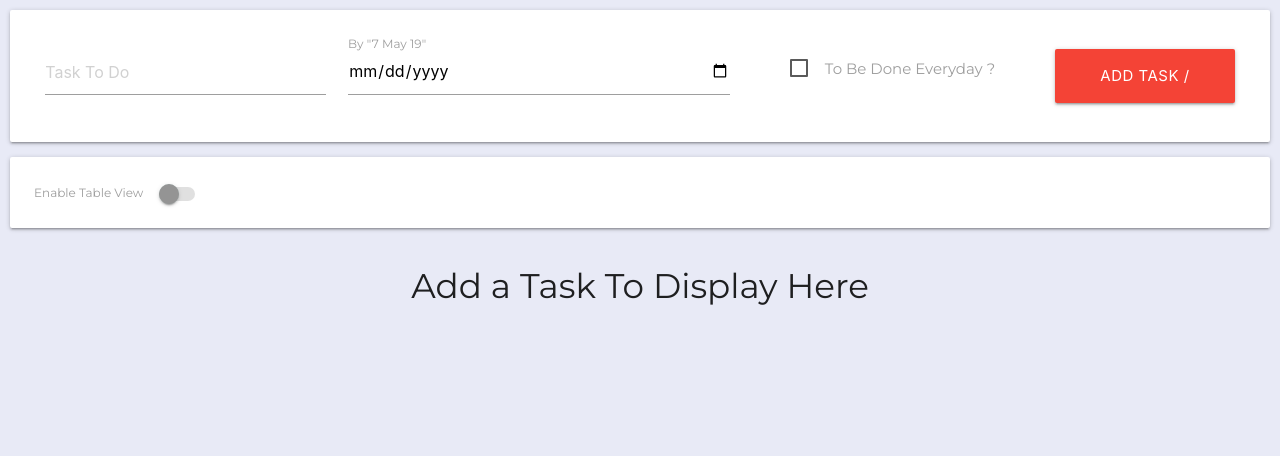
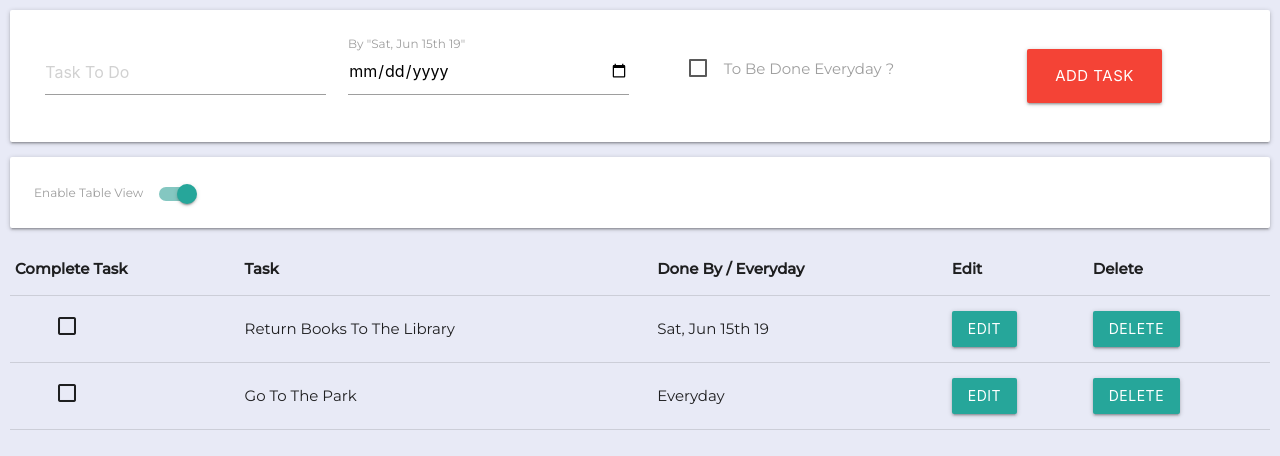
Before and after one commit to sidd-92/todo-react-new, a React (Create React App) app: page / in a window 1280 px wide. Both pictures are taken after a click on the label "Enable Table View". Shown: the top 456 px of the page. Built offline with nearby package versions, Linux system fonts and the light colour scheme.

Commit message:
Table View Changes

```diff
--- a/src/App.css
+++ b/src/App.css
@@ -1,22 +1,27 @@
-.container{
+.container {
   margin-top: 40px;
 }
 
-.positionToast{
+.positionToast {
   position: relative;
   bottom: -300px;
-  left:-590px;
+  left: -590px;
 }
 
-.card-action button{
+.card-action button {
   margin: 10px;
 }
 
-.completedText{
+.completedText {
   text-decoration: line-through;
 }
 
-.positionEveryday{
+.positionEveryday {
   position: relative;
-  top:7px;
+  top: 7px;
 }
+.alignCheckBoxTable {
+  justify-content: center;
+  margin-left: 40px;
+  cursor: pointer;
+}
--- a/src/App.js
+++ b/src/App.js
@@ -3,6 +3,9 @@ import React from 'react';
 import './App.css';
 import M from 'materialize-css';
 import Table from 'rc-table';
+import { TODO_LIST } from './constants/todolistsample';
+import Dialog from 'rc-dialog';
+import 'rc-dialog/assets/index.css';
 import moment from 'moment';
 class App extends React.Component {
   constructor(props) {
@@ -10,20 +13,42 @@ class App extends React.Component {
     this.state = {
       columns: [
         {
+          title: 'Complete Task',
+          dataIndex: '',
+          key: 'completeTask',
+          render: (text, record, index) => (
+            <div
+              className="alignCheckBoxTable"
+              onClick={e => this.completeTask(e, record, index)}>
+              <i className="material-icons">
+                {record.completed ? `check_box` : `check_box_outline_blank`}
+              </i>
+            </div>
+          )
+        },
+
+        {
           title: 'Task',
           dataIndex: 'task',
-          key: 'task'
+          key: 'task_id'
         },
         {
           title: 'Done By / Everyday',
           dataIndex: 'by',
-          key: 'by'
+          key: 'by_id'
         },
         {
           title: 'Edit',
           dataIndex: '',
           key: 'edit',
-          render: () => <button className="btn">Edit</button>
+          render: record => (
+            <button
+              disabled={record.completed}
+              className="btn"
+              onClick={e => this.handleEditTableButton(e, record)}>
+              Edit
+            </button>
+          )
         },
         {
           title: 'Delete',
@@ -33,6 +58,7 @@ class App extends React.Component {
         }
       ],
       listOfTasksByDay: [],
+      isEditable: false,
       tempText: '',
       completed: false,
       by: '',
@@ -54,6 +80,16 @@ class App extends React.Component {
     this.deleteCard = this.deleteCard.bind(this);
     this.deleteTask = this.deleteTask.bind(this);
     this.enableTableViewHandler = this.enableTableViewHandler.bind(this);
+    this.closeDialog = this.closeDialog.bind(this);
+    this.handleEditTableButton = this.handleEditTableButton.bind(this);
+  }
+
+  componentDidMount() {
+    this.setState({ listOfTasksByDay: TODO_LIST });
+  }
+  handleEditTableButton(e, record) {
+    let { task, by, key } = record;
+    this.setState({ isEditable: true });
   }
   handleText(e) {
     e.preventDefault();
@@ -71,7 +107,7 @@ class App extends React.Component {
     if (this.state.doneEveryday) {
       date = 'Everyday';
     } else {
-      date = moment(this.state.by).format('ddd, MMM Do YYYY');
+      date = moment(this.state.by).format('ddd, MMM Do YY');
     }
     if (
       this.state.tempText === '' ||
@@ -85,7 +121,11 @@ class App extends React.Component {
         classes: 'rounded red positionToast'
       });
     } else {
-      listOfTasksByDay.push({ task: this.state.tempText, by: date });
+      listOfTasksByDay.push({
+        task: this.state.tempText,
+        by: date,
+        key: this.randomString()
+      });
       this.setState(
         {
           listOfTasksByDay,
@@ -142,11 +182,24 @@ class App extends React.Component {
   enableTableViewHandler() {
     this.setState({ enableTableView: !this.state.enableTableView });
   }
+  closeDialog() {
+    this.setState({ isEditable: false });
+  }
+  randomString = () => {
+    var chars = '0123456789ABCDEFGHIJKLMNOPQRSTUVWXTZabcdefghiklmnopqrstuvwxyz';
+    var string_length = 8;
+    var randomstring = '';
+    for (var i = 0; i < string_length; i++) {
+      var rnum = Math.floor(Math.random() * chars.length);
+      randomstring += chars.substring(rnum, rnum + 1);
+    }
+    return randomstring;
+  };
   render() {
     return (
       <React.Fragment>
         <div className="row center-align card-panel">
-          <div className="input-field col s4 m4 l3">
+          <div className="input-field col s3 m3">
             <input
               id="todo_task"
               type="text"
@@ -155,7 +208,7 @@ class App extends React.Component {
               placeholder="Task To Do"
             />
           </div>
-          <div className="input-field col s4 m4 l4">
+          <div className="input-field col s3 m3">
             <input
               id="by_day"
               type="date"
@@ -164,9 +217,9 @@ class App extends React.Component {
               disabled={this.state.doneEveryday}
               onChange={e => this.handleDay(e)}
             />
-            <label htmlFor="by_day">By "7 May 19"</label>
+            <label htmlFor="by_day">By "Sat, Jun 15th 19"</label>
           </div>
-          <div className="col s2 m2 l3 positionEveryday">
+          <div className="col s3 m3 positionEveryday">
             <p>
               <label>
                 <input
@@ -182,11 +235,11 @@ class App extends React.Component {
               </label>
             </p>
           </div>
-          <div className="input-field col s2 m2 l2">
+          <div className="input-field col s3 m3">
             <button
               className="btn btn-large red"
               onClick={e => this.addToList(e)}>
-              Add Task / Todo
+              Add Task
             </button>
           </div>
         </div>
@@ -205,10 +258,7 @@ class App extends React.Component {
           </div>
         </div>
         {this.state.enableTableView ? (
-          <Table
-            columns={this.state.columns}
-            data={this.state.listOfTasksByDay}
-          />
+          <Table columns={this.state.columns} data={TODO_LIST} />
         ) : this.state.listOfTasksByDay.length > 0 ? (
           <div className="row">
             {this.state.listOfTasksByDay.map((tasks, i) => (
@@ -302,6 +352,20 @@ class App extends React.Component {
             <h4>Add a Task To Display Here</h4>
           </div>
         )}
+        <Dialog
+          title="Edit The Task"
+          visible={this.state.isEditable}
+          onClose={this.closeDialog}>
+          <div class="input-field">
+            <input
+              id="editTask"
+              type="text"
+              onChange={this.handleTableEdit}
+              placeholder="Edit the task"
+            />
+          </div>
+          <button class="waves-light btn-large">Save</button>
+        </Dialog>
       </React.Fragment>
     );
   }
--- /dev/null
+++ b/src/constants/todolistsample.js
@@ -0,0 +1,12 @@
+export const TODO_LIST = [
+  {
+    task: 'Return Books To The Library',
+    by: 'Sat, Jun 15th 19',
+    key: '1'
+  },
+  {
+    task: 'Go To The Park',
+    by: 'Everyday',
+    key: '2'
+  }
+];
```
